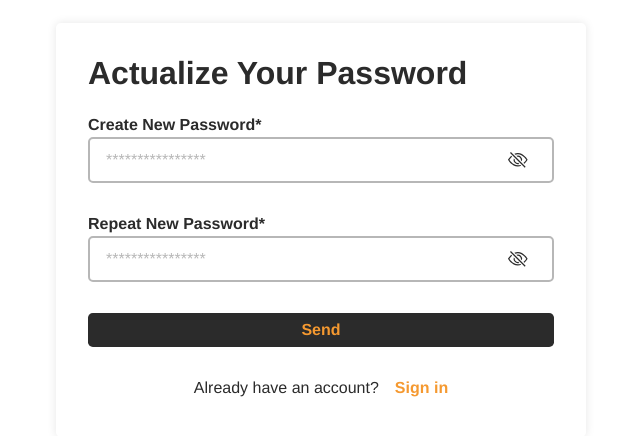
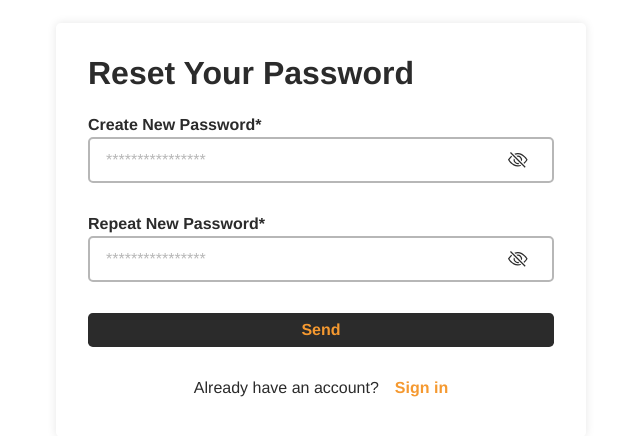
Before and after one commit to ScanDaLouS47/devathon-frontend, a React (Vite) app: page /auth/forgot-pass/update-password in a window 1280 px wide. Shown: the part 170-606 px from the top of the page, without its empty margins (319-959 px from the left). Built offline with nearby package versions, Linux system fonts and the light colour scheme; no server answers.

Commit message:
chore: change title name into UpdatePassPage.tsx

```diff
--- a/src/auth/pages/updatePassword/UpdatePassPage.tsx
+++ b/src/auth/pages/updatePassword/UpdatePassPage.tsx
@@ -45,7 +45,7 @@ export const UpdatePassPage = () => {
   return (
     <div className="forgot wrapper">
       <div className="forgot__container">
-        <h1 className="forgot__title">Actualize Your Password</h1>
+        <h1 className="forgot__title">Reset Your Password</h1>
 
         {updatePassError && <span className="forgot__message--error">{updatePassError}</span>}
 
```
